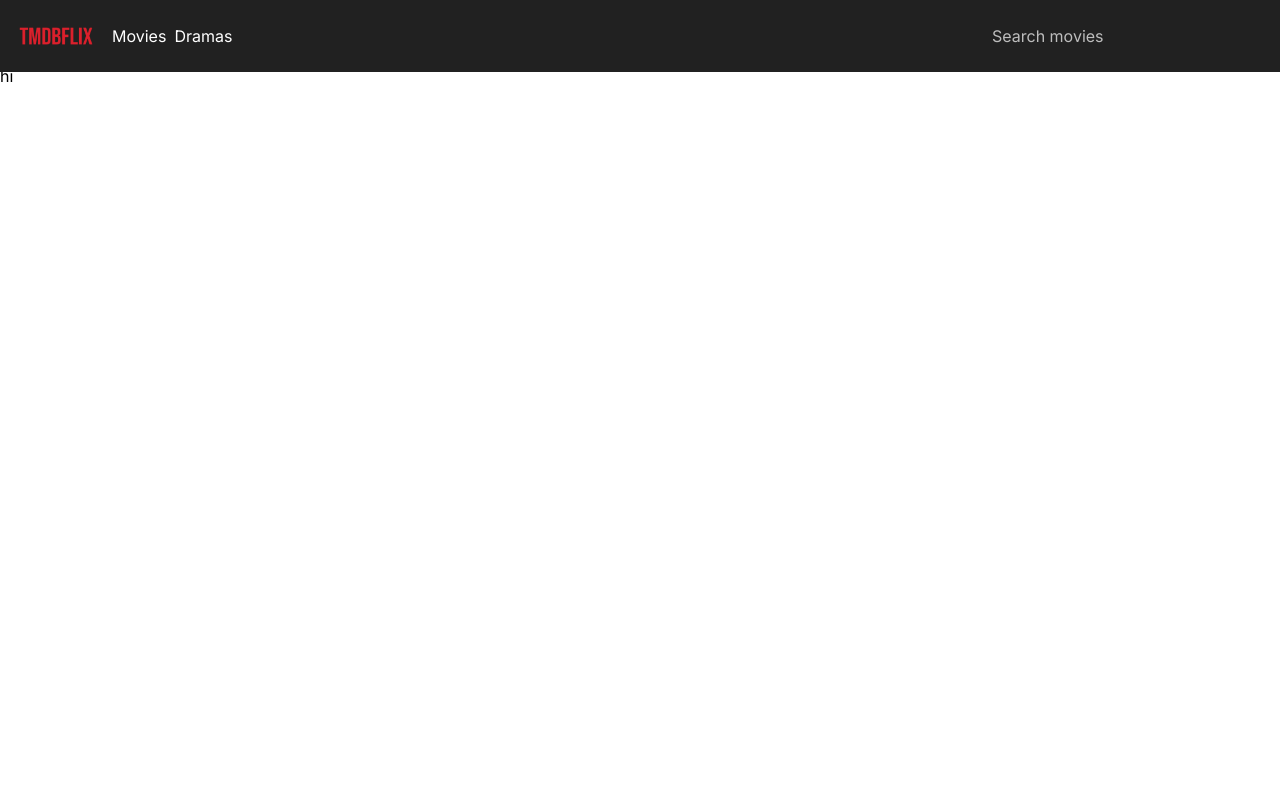
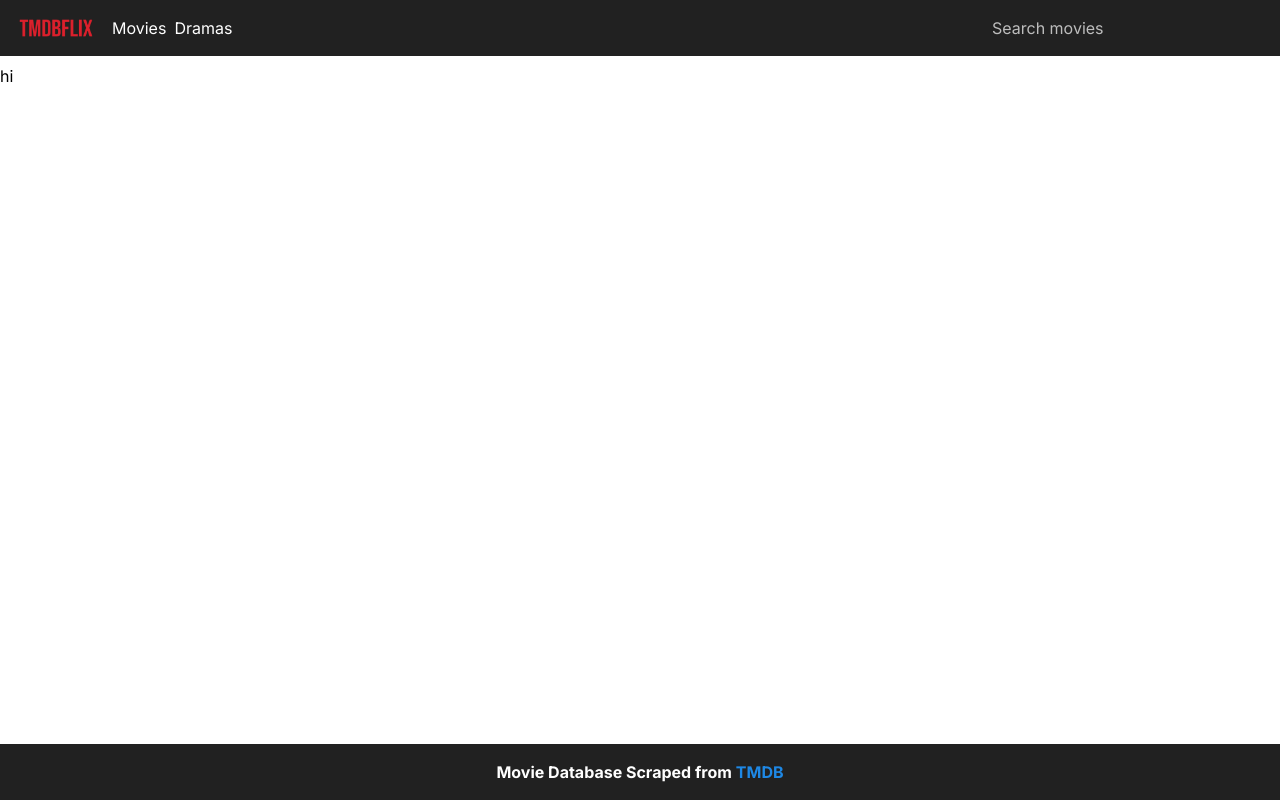
Before and after one commit to clyde-yoonjae/inflearn-supabse-netflix-clone, a Next.js app: page / in a window 1280 px wide. Built offline with nearby package versions, Linux system fonts and the light colour scheme.

Commit message:
💄 footer ui 구현

```diff
--- a/app/layout.tsx
+++ b/app/layout.tsx
@@ -5,6 +5,7 @@ import { ThemeProvider } from 'config/material-tailwind-theme-provider';
 import ReactQueryClientProvider from 'config/ReactQueryClientProvider';
 import { ReactQueryDevtools } from '@tanstack/react-query-devtools';
 import Header from 'components/header';
+import Footer from 'components/footer';
 
 const inter = Inter({ subsets: ['latin'] });
 
@@ -30,6 +31,7 @@ export default function RootLayout({ children }) {
         <ReactQueryClientProvider>
           <ThemeProvider>
             {children}
+            <Footer />
             <ReactQueryDevtools initialIsOpen={false} />
           </ThemeProvider>
         </ReactQueryClientProvider>
--- a/components/footer.tsx
+++ b/components/footer.tsx
@@ -0,0 +1,14 @@
+'use client'
+
+import Link from "next/link"
+
+export default function Footer(){
+    return(
+        <footer className="fixed text-center text-white font-bold bottom-0 left-0 right-0 p-4 bg-gray-900">
+                <p>Movie Database Scraped from
+                    <Link href={'https://www.themoviedb.org/'} className="text-blue-600 ml-1">TMDB</Link>
+
+                     </p>
+        </footer>
+    )
+}
--- a/components/header.tsx
+++ b/components/header.tsx
@@ -4,7 +4,7 @@ import Logo from "./logo"
 
 export default function Header(){
     return (
-        <header className="fixed top-0 left-0 right-0 p-4 bg-gray-900 flex items-center justify-between">
+        <header className="fixed top-0 left-0 right-0 px-4 py-2 bg-gray-900 flex items-center justify-between">
             <nav className="flex gap-4">
                 <Logo />
                 <ul className="flex gap-2 text-white">
```
Also changed, not shown: components/movie-lcard-list.tsx (added, +7 -0 lines), components/movie-card.tsx (added).
